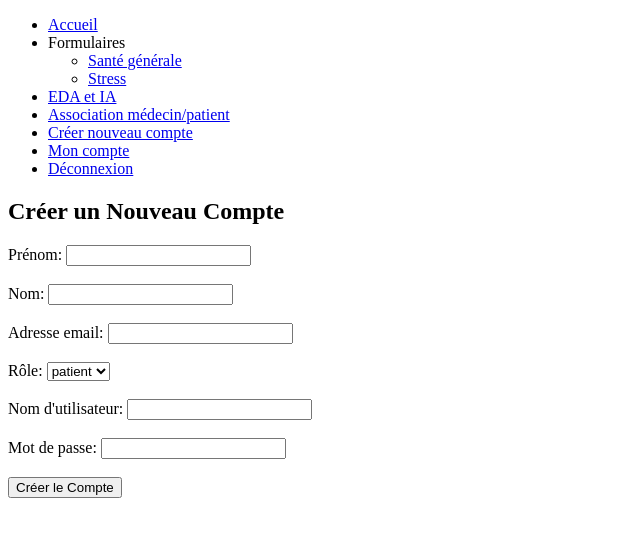
After one commit to meowd18/medapp, a Django app: page /nouveau_compte in a window 1280 px wide. The commit adds this page. Shown: the top 537 px of the page, without its empty margins (0-640 px from the left). Run offline with Django 4.2, Linux system fonts and the light colour scheme; a user stored in the database is signed in; tables that the repository leaves empty hold one stand-in row (values such as "Sample post"); some libraries are stand-ins or nearby versions.

Commit message:
ajout compte patient

```diff
--- a/djangolib/application/templates/menu.html
+++ b/djangolib/application/templates/menu.html
@@ -23,6 +23,9 @@
         {% if user.role != "patient" %}
         <li><a href="{% url 'association' %}">Association médecin/patient</a></li>
         {% endif %}
+        {% if user.role != "patient" %}
+        <li><a href="{% url 'nouveau_compte' %}">Créer nouveau compte</a></li>
+        {% endif %}
         <li><a href="{% url 'comptes' %}">Mon compte</a></li>
         <li> <a href="{% url 'deco' %}">Déconnexion</a></li>
     </ul>
--- a/djangolib/authentification/forms.py
+++ b/djangolib/authentification/forms.py
@@ -6,6 +6,11 @@ class UtilisateurForm(forms.ModelForm):
     class Meta:
         model = Utilisateur
         fields = ["first_name", "last_name", "email"]
+
+class UtilisateurFullForm(forms.ModelForm):
+    class Meta:
+        model = Utilisateur
+        fields = '__all__'
 
 class ModificationMDPForm(forms.Form):
     regexMDP = "^(?=.*[a-z])(?=.*[A-Z])(?=.*[0-9])(?=.*[!@#$%^&*()_+-]).{8,}$"
--- /dev/null
+++ b/djangolib/authentification/templates/nouveau_compte.html
@@ -0,0 +1,37 @@
+{% extends 'base.html' %}
+
+{% block content %}
+<title>Nouveau compte</title>
+
+</head>
+<body>
+
+<h2>Créer un Nouveau Compte</h2>
+
+<form method="post" action="{% url 'nouveau_compte' %}" autocomplete="off">    {% csrf_token %}
+    <label for="first_name">Prénom:</label>
+    <input type="text" id="first_name" name="first_name" required><br>
+    <br>
+    <label for="last_name">Nom:</label>
+    <input type="text" id="last_name" name="last_name" required><br>
+    <br>
+    <label for="email">Adresse email:</label>
+    <input type="text" id="email" name="email" required><br>
+    <br>
+    <label for="role">Rôle:</label>
+    <select id="role" name="role" required>
+        {% for role in roles %}
+        <option value="{{ role }}">{{ role }}</option>
+        {% endfor %}
+    </select><br>
+    <br>
+    <label for="username">Nom d'utilisateur:</label>
+    <input type="text" id="username" name="username"  value="" required><br>
+    <br>
+    <label for="motDePasse">Mot de passe:</label>
+    <input type="password" id="motDePasse" name="motDePasse"  value="" required><br>
+    <br>
+    <button type="submit">Créer le Compte</button>
+</form>
+
+{% endblock %}
--- a/djangolib/authentification/views.py
+++ b/djangolib/authentification/views.py
@@ -6,7 +6,7 @@ import random
 import string
 from django.contrib.auth.decorators import login_required
 from authentification.models import Utilisateur
-from .forms import UtilisateurForm, ModificationMDPForm
+from .forms import UtilisateurForm, ModificationMDPForm, UtilisateurFullForm
 
 
 # Create your views here.
@@ -90,6 +90,44 @@ def comptes(request):
         "utilisateur_form": utilisateur_form,
     })
 
+@login_required
+def nouveau_compte(request):
+    initial_values = {}
+
+    if request.user.role == "responsable":
+        roles = Utilisateur.objects.values_list('role', flat=True).distinct()
+    elif request.user.role == "medecin":
+        roles = ["patient"]
+
+    if request.method == "POST":
+        first_name = request.POST["first_name"]
+        last_name = request.POST["last_name"]
+        email = request.POST["email"]
+        role = request.POST["role"]
+        username = request.POST["username"]
+        motDePasse = request.POST["motDePasse"]
+
+        # Vérifier si l'utilisateur avec cet identifiant existe déjà
+        if Utilisateur.objects.filter(username=username).exists():
+            messages.error(request, 'Cet identifiant d\'utilisateur est déjà pris.')
+        else:
+            nouveauCompte = Utilisateur.objects.create_user(
+                username=username,
+                password=motDePasse,
+                first_name=first_name,
+                role=role,
+                last_name=last_name,
+                email=email
+            )
+            messages.success(request, 'Compte créé avec succès.')
+            return redirect("connexion")
+
+    return render(request, "nouveau_compte.html", {
+        "roles": roles,
+    })
+
+
+
 """
 def alimentationPatients():
     listePatients = pd.read_csv("/Users/narcy/Desktop/revision Django/doctolibbydjango/authentification/datas/listePatients.csv")
--- a/djangolib/djangolib/urls.py
+++ b/djangolib/djangolib/urls.py
@@ -34,6 +34,7 @@ urlpatterns = [
     path('stress_datatable', stress_datatable, name="stress_datatable"),
     path('histo_patient', histo_patient, name="histo_patient"),
     path('edaia', edaia, name="edaia"),
+    path('nouveau_compte', nouveau_compte, name="nouveau_compte"),
 ]
 
 
```
Also changed, not shown: djangolib/application/views.py (+20 -5 lines).
